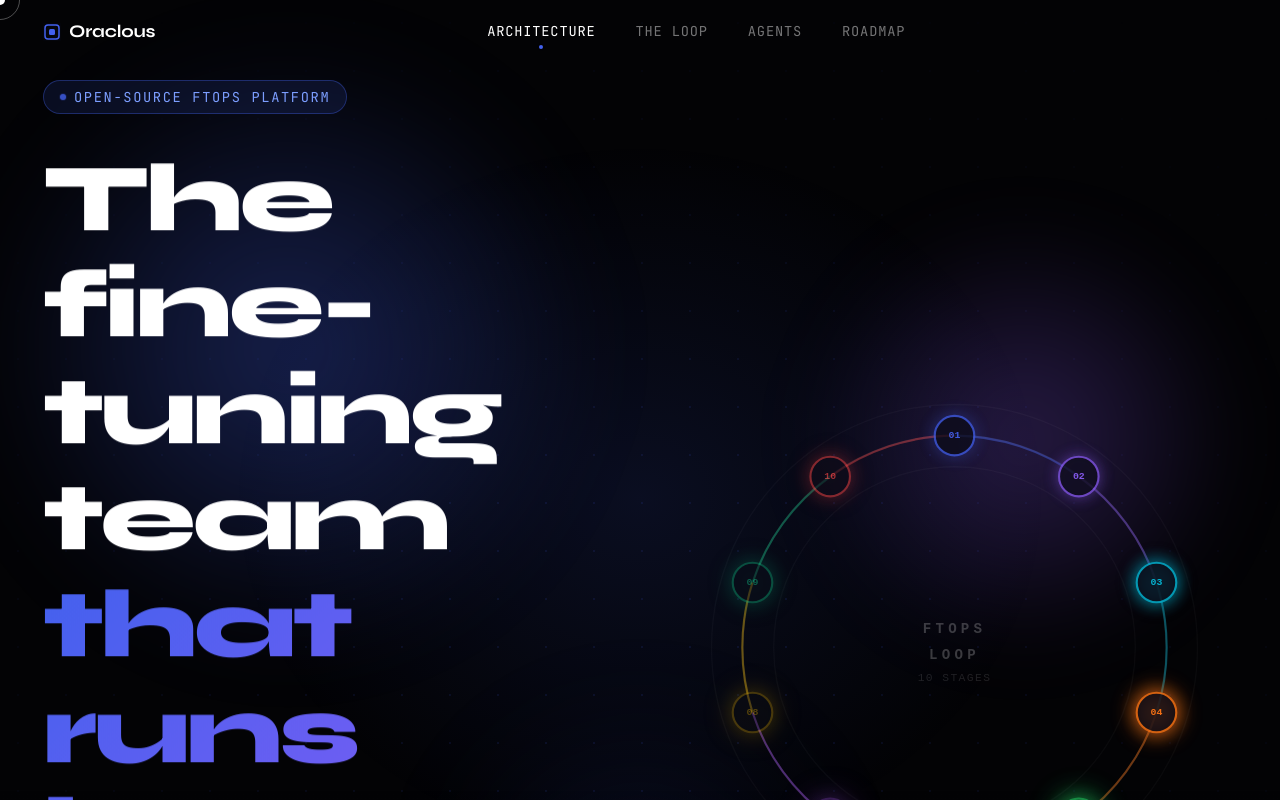
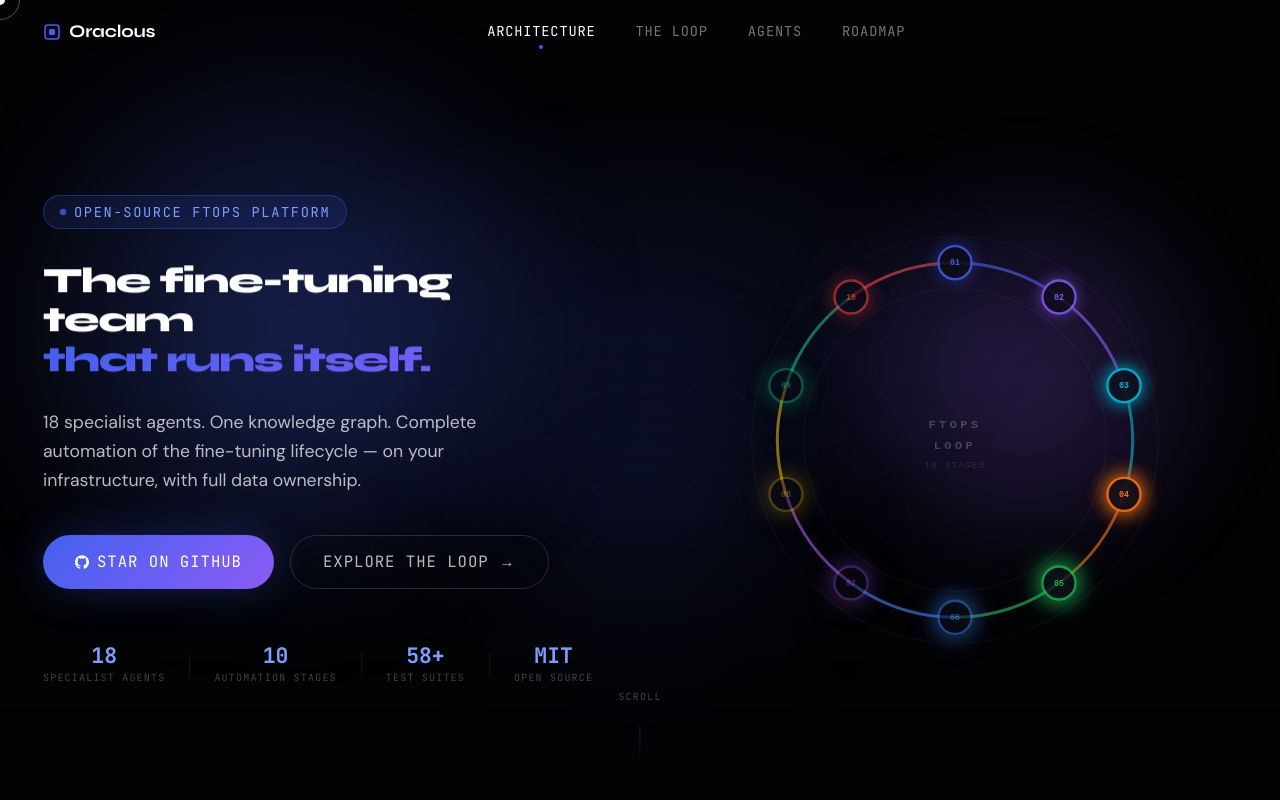
Before and after one commit to OraclousAI/oraclous-landing, a Next.js app: page / in a window 1280 px wide. Shown: the top 800 px of the page. Built offline with nearby package versions, Linux system fonts and the light colour scheme.

Commit message:
fix: update active index initialization and adjust styles for HeroSection

```diff
--- a/components/sections/AnalysisSection.tsx
+++ b/components/sections/AnalysisSection.tsx
@@ -197,14 +197,7 @@ export function AnalysisSection() {
   const sectionRef    = useRef<HTMLElement>(null)
   const containerRef  = useRef<HTMLDivElement>(null)
   const [lockedIdx, setLockedIdx] = useState(0)
-  const [activeIdx,  setActiveIdx]  = useState(-1)
-
-  /* Auto-expand first card after 900ms */
-  useEffect(() => {
-    if (prefersReducedMotion()) { setActiveIdx(0); return }
-    const t = setTimeout(() => setActiveIdx(0), 900)
-    return () => clearTimeout(t)
-  }, [])
+  const [activeIdx,  setActiveIdx]  = useState(0)
 
   /* Scroll entrance — accordion flies in as unit */
   useEffect(() => {
--- a/components/sections/HeroSection.tsx
+++ b/components/sections/HeroSection.tsx
@@ -246,7 +246,7 @@ export function HeroSection() {
           {/* Headline */}
           <h1 style={{
             fontFamily: 'var(--font-display)', fontWeight: 800,
-            fontSize: 'var(--text-5xl)',
+            fontSize: 'clamp(1.85rem, 2.8vw, 2.9rem)',
             lineHeight: 'var(--leading-tight)',
             letterSpacing: 'var(--tracking-tighter)',
             marginBottom: '1.75rem',
@@ -266,9 +266,9 @@ export function HeroSection() {
 
           {/* Sub */}
           <p data-hero-sub="" style={{
-            fontSize: 'var(--text-lg)', lineHeight: 'var(--leading-relaxed)',
+            fontSize: 'var(--text-base)', lineHeight: 'var(--leading-relaxed)',
             color: 'var(--color-text-secondary)',
-            maxWidth: '580px', marginBottom: '2.5rem',
+            maxWidth: '440px', marginBottom: '2.5rem',
           }}>
             18 specialist agents. One knowledge graph. Complete automation of the
             fine-tuning lifecycle — on your infrastructure, with full data ownership.
@@ -348,14 +348,14 @@ export function HeroSection() {
         </div>
 
         {/* RIGHT: loop ring visualization */}
-        <div style={{ position: 'relative', display: 'flex', alignItems: 'center', justifyContent: 'center' }}>
-          <svg ref={ringRef} viewBox="0 0 400 400" width="100%" style={{ display: 'block', overflow: 'visible', opacity: 0 }} data-hero-ring="">
+        <div style={{ position: 'relative', display: 'flex', alignItems: 'center', justifyContent: 'center', padding: 'var(--space-4)' }}>
+          <svg ref={ringRef} viewBox="-20 -20 440 440" width="100%" style={{ display: 'block', overflow: 'visible', opacity: 0, maxWidth: '520px' }} data-hero-ring="">
             {/* Outer subtle ring */}
-            <circle cx={CX} cy={CY} r={R + 22} fill="none" stroke="rgba(255,255,255,0.03)" strokeWidth="1" />
+            <circle cx={CX} cy={CY} r={R + 22} fill="none" stroke="rgba(255,255,255,0.04)" strokeWidth="1" />
             {/* Main track */}
-            <circle cx={CX} cy={CY} r={R} fill="none" stroke="rgba(255,255,255,0.06)" strokeWidth="1.5" />
+            <circle cx={CX} cy={CY} r={R} fill="none" stroke="rgba(255,255,255,0.08)" strokeWidth="2" />
             {/* Inner track */}
-            <circle cx={CX} cy={CY} r={R - 22} fill="none" stroke="rgba(255,255,255,0.03)" strokeWidth="1" />
+            <circle cx={CX} cy={CY} r={R - 22} fill="none" stroke="rgba(255,255,255,0.04)" strokeWidth="1" />
 
             {/* Colored arcs between nodes */}
             {RING_COLORS.map((color, i) => {
@@ -366,7 +366,7 @@ export function HeroSection() {
               return (
                 <path key={i}
                   d={`M ${x1} ${y1} A ${R} ${R} 0 0 1 ${x2} ${y2}`}
-                  fill="none" stroke={color} strokeWidth="1.5" opacity={0.4}
+                  fill="none" stroke={color} strokeWidth="2.5" opacity={0.55}
                 />
               )
             })}
@@ -374,8 +374,8 @@ export function HeroSection() {
             {/* Stage nodes */}
             {RING_NODES.map((pos, i) => (
               <g key={i} transform={`translate(${pos.x}, ${pos.y})`} data-ring-node="">
-                <circle r="14" fill="#0D0D1A" stroke={RING_COLORS[i]} strokeWidth="1.5" opacity={0.8}
-                  style={{ filter: `drop-shadow(0 0 6px ${RING_COLORS[i]}80)` } as React.CSSProperties} />
+                <circle r="14" fill="#0D0D1A" stroke={RING_COLORS[i]} strokeWidth="2" opacity={0.9}
+                  style={{ filter: `drop-shadow(0 0 8px ${RING_COLORS[i]}90)` } as React.CSSProperties} />
                 <text textAnchor="middle" dominantBaseline="central"
                   fontFamily="monospace" fontSize="7" fontWeight="700"
                   fill={RING_COLORS[i]} style={{ pointerEvents: 'none' } as React.CSSProperties}>
```
